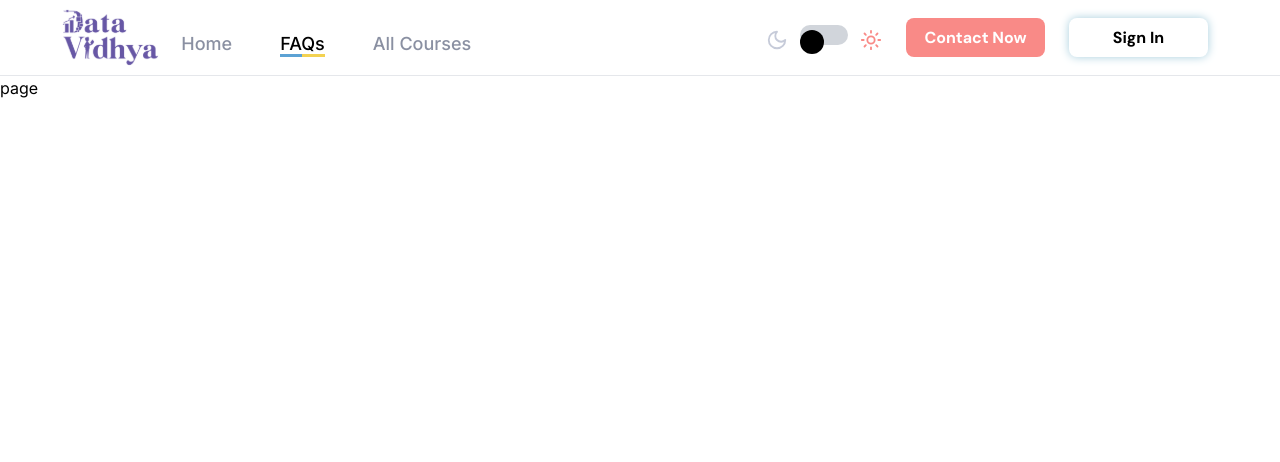
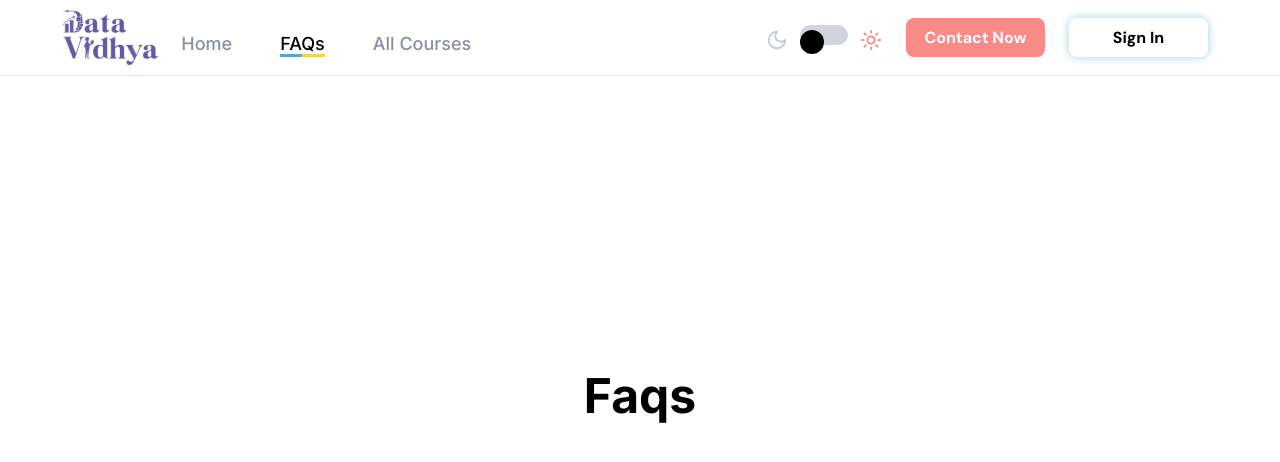
Before and after one commit to Bhanusingh99/vidyaData, a Next.js app: page /faqs in a window 1280 px wide. Shown: the top 462 px of the page. Built offline with nearby package versions, Linux system fonts and the light colour scheme.

Commit message:
added some more codes

```diff
--- a/src/app/(Home)/faqs/page.tsx
+++ b/src/app/(Home)/faqs/page.tsx
@@ -2,7 +2,9 @@ import React from 'react'
 
 const page = () => {
   return (
-    <div>page</div>
+    <div className='w-full h-[80vh] flex items-center justify-center'>
+      <h1 className='text-[3rem] text-black font-bold'>Faqs</h1>
+    </div>
   )
 }
 
```
Also changed, not shown: src/app/(Home)/contact/page.tsx (renamed from src/app/(Home)/signin/page.tsx).
